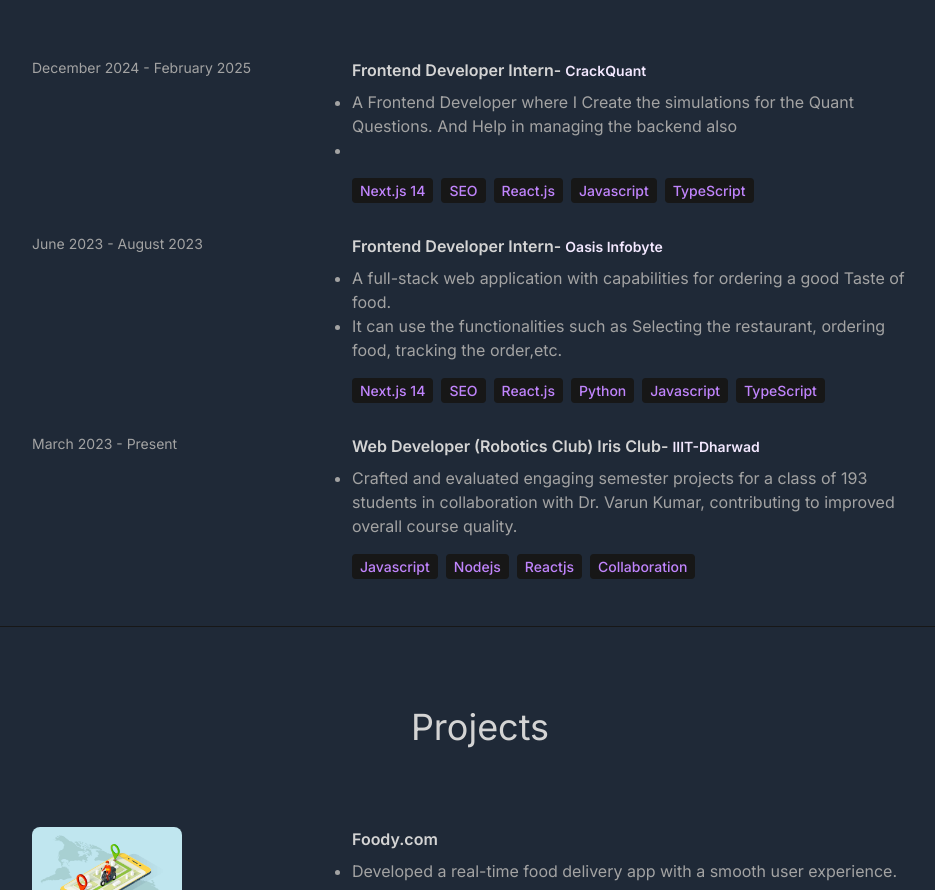
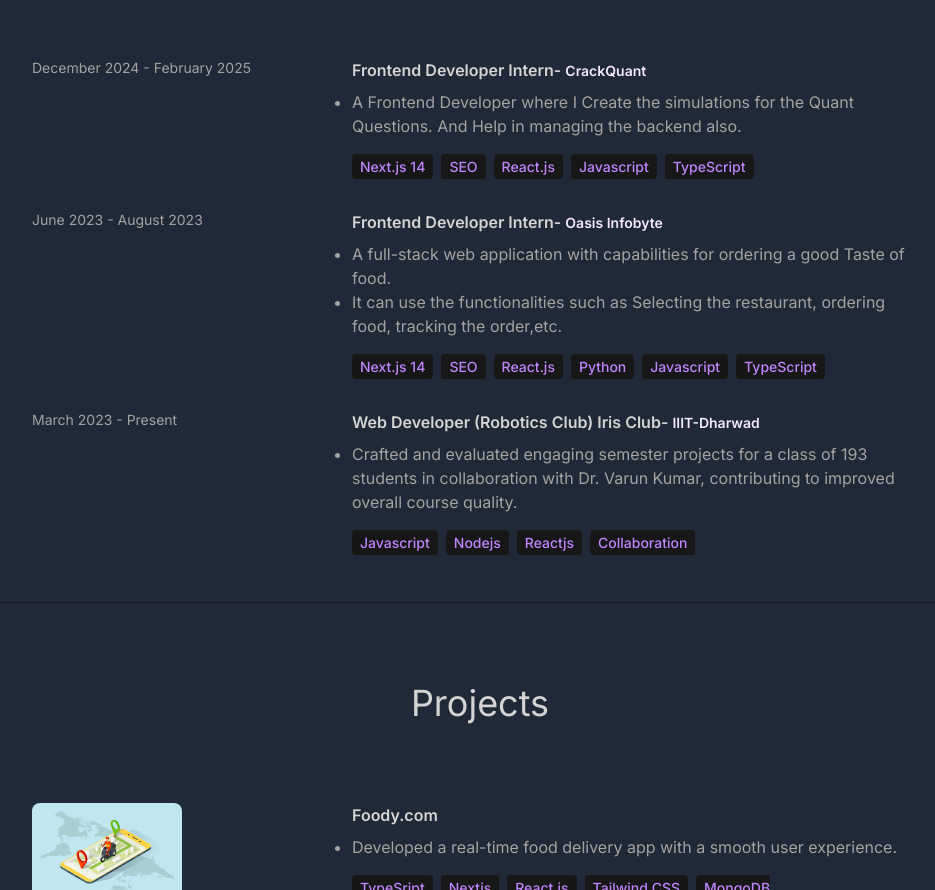
Before and after one commit to Arya2422/Portfolio, a React (Vite) app: page / in a window 1280 px wide. Shown: the part 1560-2450 px from the top of the page, without its empty margins (160-1095 px from the left). Built offline with nearby package versions, Linux system fonts and the light colour scheme.

Commit message:
Update index.js

```diff
--- a/src/constants/index.js
+++ b/src/constants/index.js
@@ -12,8 +12,7 @@
     role: "Frontend Developer Intern",
     company: "CrackQuant",
     description: [
-      `A Frontend Developer where I Create the simulations for the Quant Questions. And Help in managing the backend also`,
-      ` `,
+      `A Frontend Developer where I Create the simulations for the Quant Questions. And Help in managing the backend also.`,
     ],
     technologies: [
       "Next.js 14",
```
